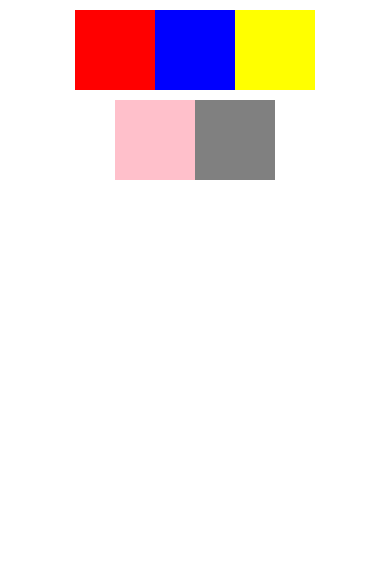
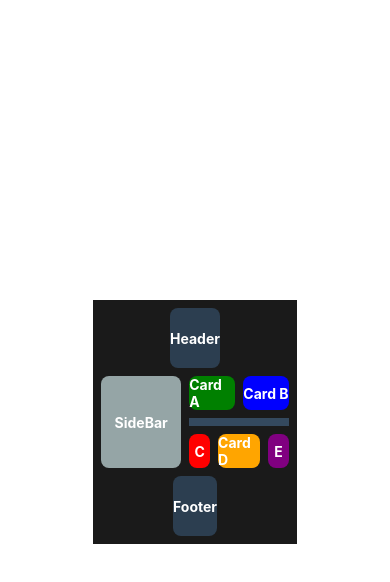
Before and after one commit to emanuely-padovan/first-app, a React Native app: screen / in a window 390 px wide. Shown: the top 582 px of the page. Built offline with nearby package versions, Linux system fonts and the light colour scheme.

Commit message:
Finalização da Avaliação Somativa

```diff
--- a/src/App.js
+++ b/src/App.js
@@ -1,11 +1,11 @@
 import { StatusBar } from 'expo-status-bar';
 import { StyleSheet, Text, View } from 'react-native';
-import Exercicio10 from './jsx_listas-exercicios/lista4/ex10';
+import Exercicio21 from './jsx_avaliações/ex21';
 
 export default function App() {
   return (
     <View style={styles.container}>
-      <Exercicio10/>
+      <Exercicio21 />
       <StatusBar style="auto" />
     </View>
   );
--- /dev/null
+++ b/src/jsx_avaliações/ex21.js
@@ -0,0 +1,145 @@
+import { View, Text, StyleSheet } from "react-native";
+
+export default function Exercicio21() {
+    return (
+        <View style={styles.container}>
+            <View style={{flexDirection: 'row', justifyContent: 'center', borderRadius: 8}}>
+                <View style={[styles.header, {alignItems: 'center', justifyContent: 'center'}]}>
+                    <Text style={styles.textStyle}>Header</Text>
+                </View>
+            </View>
+
+            <View style={[styles.corpo, {flexDirection: 'row', borderRadius: 8, gap: 8}]}>
+                <View style={[styles.sidebar, {borderRadius: 8, gap: 8}]}>
+                    <Text style={styles.textStyle}>SideBar</Text>
+                </View>
+
+                <View style={[styles.areaPrincipal, {flexDirection: 'colunm', borderRadius: 8, gap: 8}]}>
+                    <View style={[styles.secaoSuperior, {flexDirection: 'row', borderRadius: 8, gap: 8}]}>
+                        <View style={styles.cardA}>
+                            <Text style={styles.textStyle}>Card A</Text>
+                        </View>
+                        <View style={styles.cardB}>
+                            <Text style={styles.textStyle}>Card B</Text>
+                        </View>
+                    </View>
+                    <View style={styles.divisor}></View>
+                    <View style={[styles.secaoInferior, {flexDirection: 'row', borderRadius: 8, gap: 8}]}>
+                        <View style={styles.cardC}>
+                            <Text style={styles.textStyle}>C</Text>
+                        </View>
+                        <View style={styles.cardD}>
+                            <Text style={styles.textStyle}>Card D</Text>
+                        </View>
+                        <View style={styles.cardE}>
+                            <Text style={styles.textStyle}>E</Text>
+                        </View>
+                    </View>
+                </View>
+            </View>
+
+            <View style={{flexDirection: 'row', justifyContent: 'center', borderRadius: 8}}>
+                <View style={[styles.header, {alignItems: 'center', justifyContent: 'center'}]}>
+                    <Text style={styles.textStyle}>Footer</Text>
+                </View>
+            </View>
+        </View>
+    );
+}
+
+const styles = StyleSheet.create({
+    container: {
+        padding: 8,
+        gap: 8,
+        backgroundColor: "#1a1a1a",
+        flexDirection: 'column',
+        alignItems: "center",
+        justifyContent: "center",
+    },
+    textStyle: {
+        justifyContent: 'center',
+        alignItems: 'center',
+        color: "white",
+        fontWeight: "bold",
+    },
+    header: {
+        height: 60,
+        width: '100%',
+        borderRadius: 8,
+        backgroundColor: "#2c3e50",
+        alignItems: "center",
+    },
+    sidebar: {
+        borderRadius: 8,
+        height: '100%',
+        width: 80,
+        backgroundColor: "#95a5a6",
+        alignItems: "center",
+        justifyContent: "center",
+    },
+    corpo: {
+        flex: 2,
+        backgroundColor: "#black",
+    },
+    areaPrincipal: {
+        flex: 1,
+        height: '100%',
+        backgroundColor: "#black",
+    },
+    secaoSuperior: {
+        flex: 1,
+    },
+    secaoInferior: {
+        flex: 1,
+    },
+    cardA: {
+        flex: 1,
+        borderRadius: 8,
+        height: '100%',
+        backgroundColor: "green",
+        alignItems: "center",
+        justifyContent: "center",
+    },
+    cardB: {
+        flex: 1,
+        borderRadius: 8,
+        height: '100%',
+        backgroundColor: "blue",
+        alignItems: "center",
+        justifyContent: "center",
+    },
+    divisor: {
+        height: 8,
+        backgroundColor: "#34495e",
+    },
+    cardC: {
+        flex: 1,
+        borderRadius: 8,
+        height: '100%',
+        backgroundColor: "red",
+        alignItems: "center",
+        justifyContent: "center",
+    },
+    cardD: {
+        flex: 2,
+        borderRadius: 8,
+        height: '100%',
+        backgroundColor: "orange",
+        alignItems: "center",
+        justifyContent: "center",
+    },
+    cardE: {
+        flex: 1,
+        borderRadius: 8,
+        height: '100%',
+        backgroundColor: "purple",
+        alignItems: "center",
+        justifyContent: "center",
+    },
+    footer: {
+        width: 50,
+        borderRadius: 8,
+        backgroundColor: "#2c3e50",
+        alignItems: "center",
+    },
+});
```
Also changed, not shown: src/jsx_avaliações/ex20.js (added, +123 -0 lines), src/jsx_examples/03_condicionais.js (+7 -0 lines).
